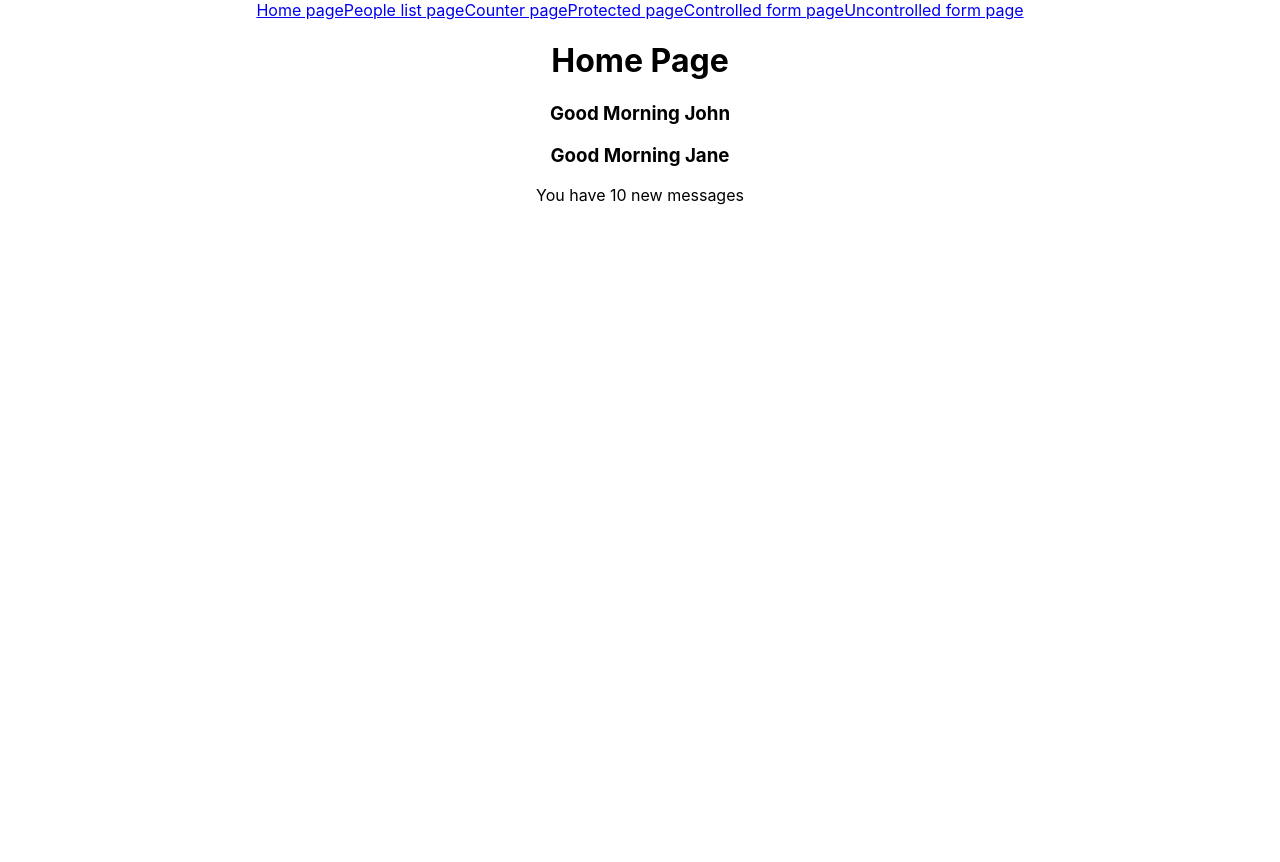
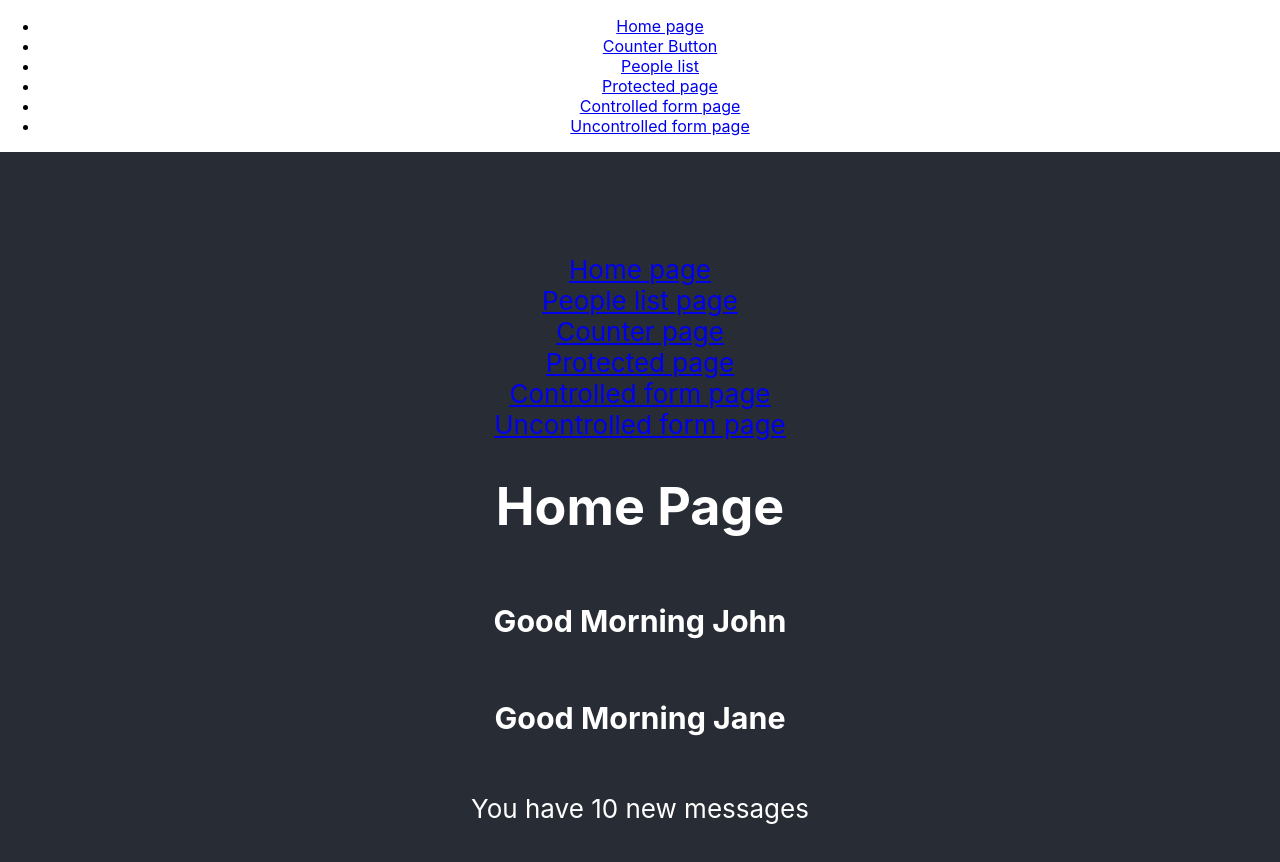
Before and after one commit to ashishjsharda/ReactComponents1, a React (Create React App) app: page / in a window 1280 px wide. Shown: the top 862 px of the page. Before the commit the page ends 800 px from the top, so only its background shows below. Built offline with nearby package versions, Linux system fonts and the light colour scheme.

Commit message:
Update navbar

```diff
--- a/src/App.js
+++ b/src/App.js
@@ -10,10 +10,14 @@ import {
     UnControlledFormPage
 
 } from './pages'
+import {NavBar} from "./pages/NavBar";
 function App() {
     return (
         <div className="App">
             <Router>
+                <NavBar/>
+                <div className={"App-header"}>
+
                 <Link to="/">Home page</Link>
                 <Link to="/people-list">People list page</Link>
                 <Link to="/counter">Counter page</Link>
@@ -30,6 +34,7 @@ function App() {
                     <Route path={"/uncontrolled-form"} element={<UnControlledFormPage />} />
 
                 </Routes>
+                </div>
             </Router>
         </div>
     );
```
